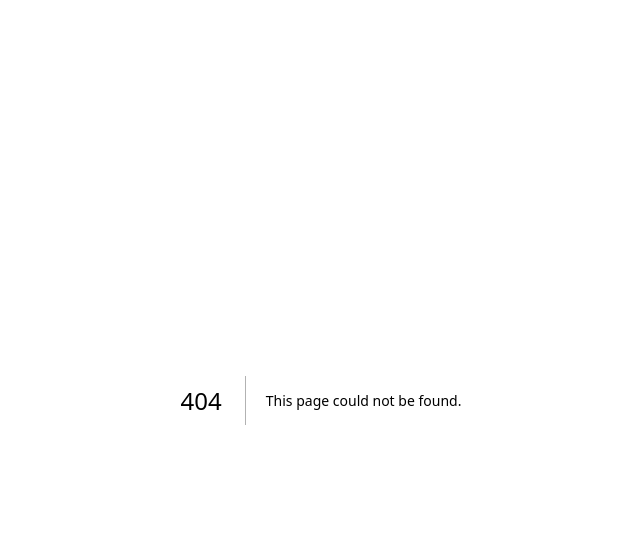
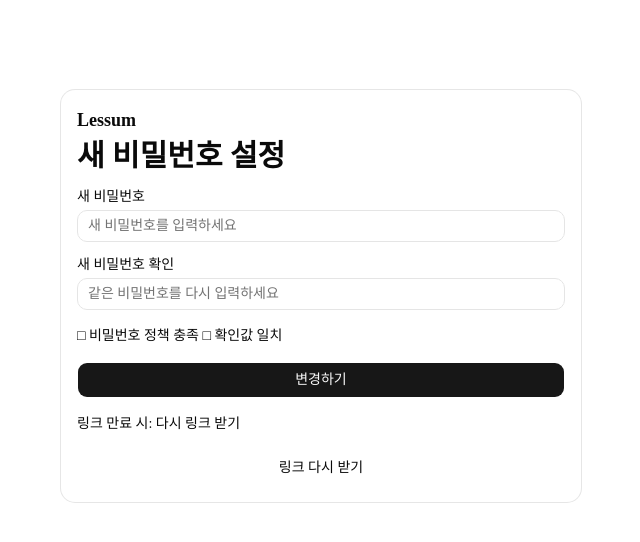
Before and after one commit to wlsud801/lessum, a Next.js app in the folder lessum-frontend/: page /reset-password in a window 1280 px wide. Before the commit this address had no page. Shown: the top 542 px of the page, without its empty margins (319-959 px from the left). Built offline with nearby package versions, Linux system fonts and the light colour scheme.

Commit message:
feature: 새 비밀번호 설정 화면 와이어프레임 추가
Co-Authored-By: Claude Sonnet 5.5 <noreply@anthropic.com>

```diff
--- /dev/null
+++ b/lessum-frontend/src/app/reset-password/page.tsx
@@ -0,0 +1,50 @@
+import Link from 'next/link'
+
+import { AuthCard } from '@/components/auth/AuthCard'
+import { Button, buttonVariants } from '@/components/ui/button'
+import { Input } from '@/components/ui/input'
+import { Label } from '@/components/ui/label'
+
+export default function ResetPasswordPage() {
+  return (
+    <AuthCard title="새 비밀번호 설정">
+      <form className="flex flex-col gap-4">
+        <div className="flex flex-col gap-1.5">
+          <Label htmlFor="password">새 비밀번호</Label>
+          <Input
+            id="password"
+            name="password"
+            type="password"
+            autoComplete="new-password"
+            placeholder="새 비밀번호를 입력하세요"
+          />
+        </div>
+        <div className="flex flex-col gap-1.5">
+          <Label htmlFor="passwordConfirm">새 비밀번호 확인</Label>
+          <Input
+            id="passwordConfirm"
+            name="passwordConfirm"
+            type="password"
+            autoComplete="new-password"
+            placeholder="같은 비밀번호를 다시 입력하세요"
+          />
+        </div>
+        <p className="text-sm">□ 비밀번호 정책 충족 □ 확인값 일치</p>
+        <Button type="submit" size="lg" className="w-full">
+          변경하기
+        </Button>
+      </form>
+      <p className="text-sm">링크 만료 시: 다시 링크 받기</p>
+      <Link
+        href="/forgot-password"
+        className={buttonVariants({
+          variant: 'outline',
+          size: 'lg',
+          className: 'w-full',
+        })}
+      >
+        링크 다시 받기
+      </Link>
+    </AuthCard>
+  )
+}
```
